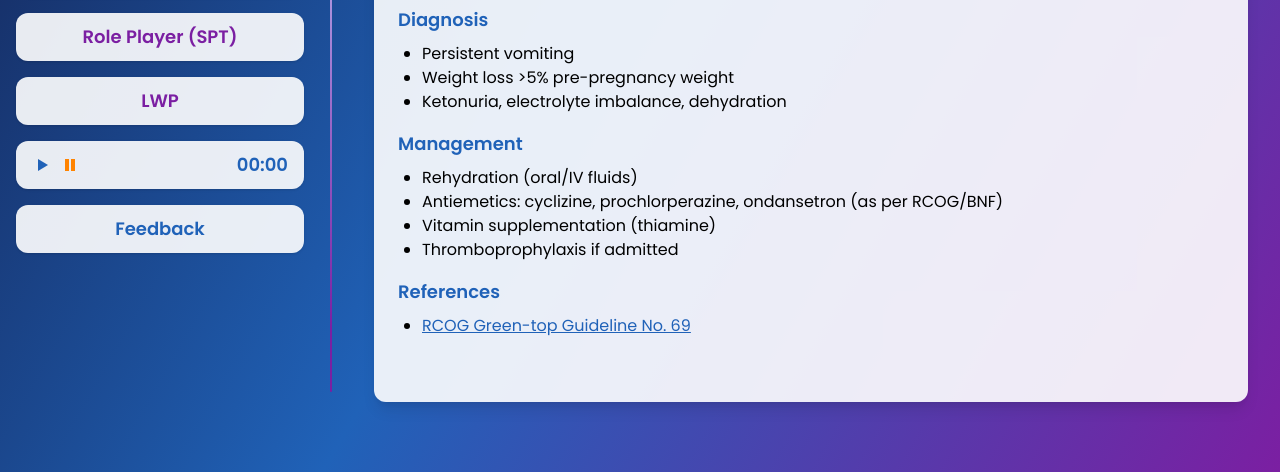
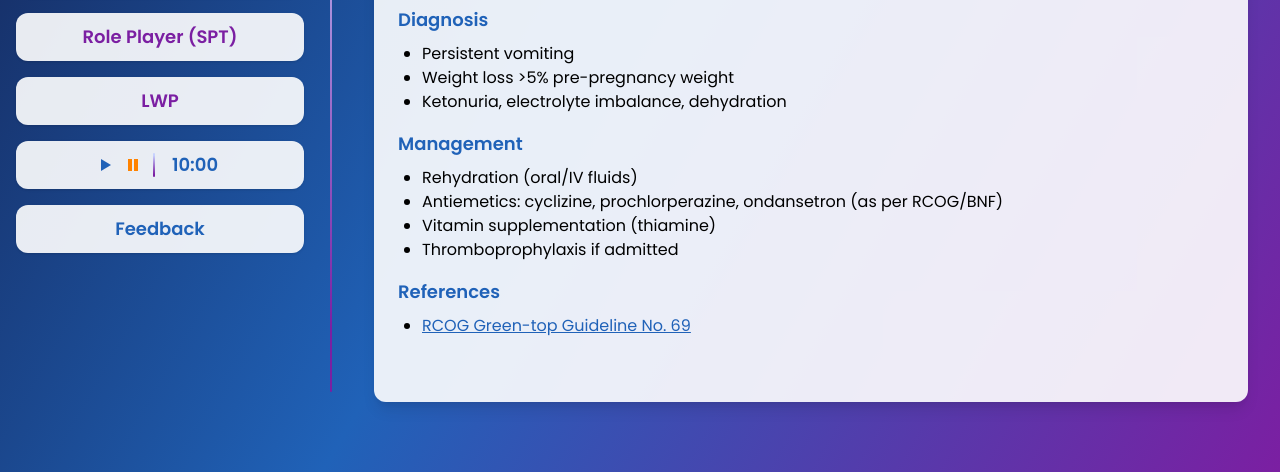
Before and after one commit to Ahmed-Abdelrazik9/html-tests, a plain HTML site: page index.html in a window 1280 px wide. Shown: the part 328-800 px from the top of the page. Drawn offline with nearby package versions, Linux system fonts and the light colour scheme.

Commit message:
Update index.html

```diff
--- a/index.html
+++ b/index.html
@@ -23,12 +23,18 @@
       background: #2062b8;
       border-radius: 4px;
     }
-    .divider {
+    .divider, .inner-divider {
       width: 2px;
       background: linear-gradient(180deg, #c7d2fe 10%, #7b1fa2 90%);
+      border-radius: 1px;
+    }
+    .divider {
       min-height: 80%;
       margin: 0 10px;
-      border-radius: 1px;
+    }
+    .inner-divider {
+      height: 24px;
+      margin: 0 10px;
     }
     @media (max-width: 900px) {
       .main-flex { flex-direction: column !important; }
@@ -50,17 +56,18 @@
         <button class="w-full h-12 rounded-xl bg-white/90 hover:bg-blue-100 text-[#7b1fa2] font-semibold text-lg shadow transition">Structured Discussion (SD)</button>
         <button class="w-full h-12 rounded-xl bg-white/90 hover:bg-blue-100 text-[#7b1fa2] font-semibold text-lg shadow transition">Role Player (SPT)</button>
         <button class="w-full h-12 rounded-xl bg-white/90 hover:bg-blue-100 text-[#7b1fa2] font-semibold text-lg shadow transition">LWP</button>
-        <!-- Timer with Start and Pause Icons -->
-        <div class="w-full h-12 rounded-xl bg-white/90 flex items-center justify-between px-4 shadow relative transition">
-          <div class="flex items-center gap-2">
+        <!-- Timer with Start/Pause and Divider -->
+        <div class="w-full h-12 rounded-xl bg-white/90 flex items-center justify-center px-4 shadow relative transition">
+          <div class="flex items-center">
             <button id="startBtn" title="Start" class="focus:outline-none">
               <svg width="20" height="20" fill="#2062b8"><polygon points="6,4 16,10 6,16"></polygon></svg>
             </button>
-            <button id="pauseBtn" title="Pause" class="focus:outline-none">
+            <button id="pauseBtn" title="Pause" class="focus:outline-none ml-2">
               <svg width="20" height="20" fill="#ff8300"><rect x="5" y="4" width="4" height="12"></rect><rect x="11" y="4" width="4" height="12"></rect></svg>
             </button>
+            <div class="inner-divider"></div>
+            <span id="timer" class="text-lg font-semibold text-[#2062b8] min-w-[60px] text-center">10:00</span>
           </div>
-          <span id="timer" class="text-lg font-semibold text-[#2062b8]">00:00</span>
         </div>
         <!-- Feedback Box -->
         <div class="w-full h-12 rounded-xl bg-white/90 flex items-center justify-center px-4 shadow relative transition">
@@ -114,25 +121,36 @@
     </div>
   </div>
   <script>
-    // Timer Controls
-    let timerInterval, time = 0;
+    // Countdown timer logic
+    let timerInterval;
+    let time = 600; // 10 minutes in seconds
     const timerDisplay = document.getElementById('timer');
     const startBtn = document.getElementById('startBtn');
     const pauseBtn = document.getElementById('pauseBtn');
 
+    function updateTimerDisplay() {
+      const min = String(Math.floor(time / 60)).padStart(2, '0');
+      const sec = String(time % 60).padStart(2, '0');
+      timerDisplay.textContent = `${min}:${sec}`;
+    }
+
     startBtn.onclick = function () {
       clearInterval(timerInterval);
       timerInterval = setInterval(() => {
-        time++;
-        const min = String(Math.floor(time / 60)).padStart(2, '0');
-        const sec = String(time % 60).padStart(2, '0');
-        timerDisplay.textContent = `${min}:${sec}`;
+        if (time > 0) {
+          time--;
+          updateTimerDisplay();
+        } else {
+          clearInterval(timerInterval);
+        }
       }, 1000);
     };
 
     pauseBtn.onclick = function () {
       clearInterval(timerInterval);
     };
+
+    updateTimerDisplay(); // Initial call
   </script>
 </body>
 </html>
```
